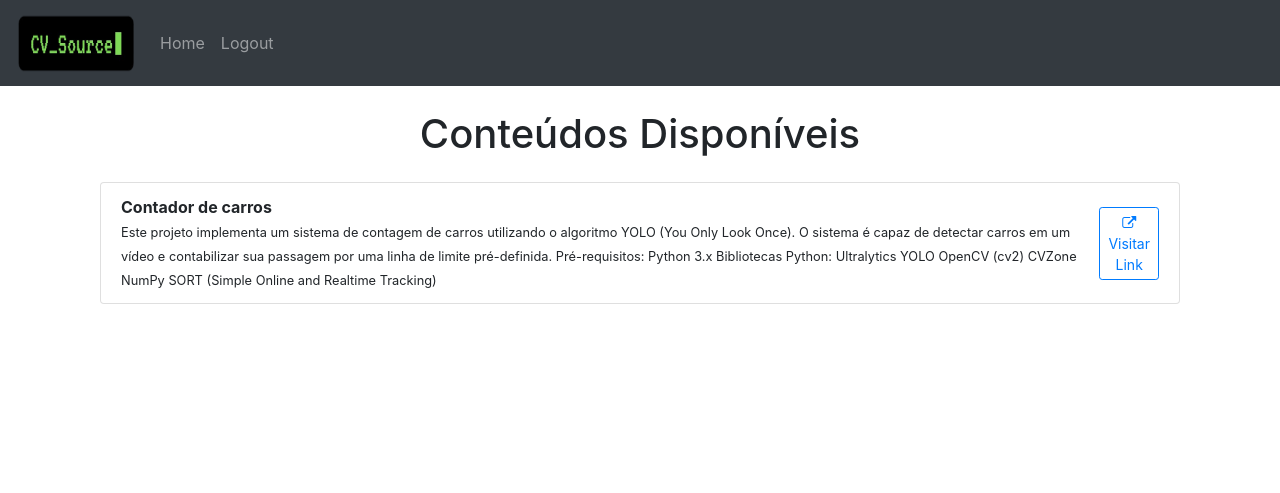
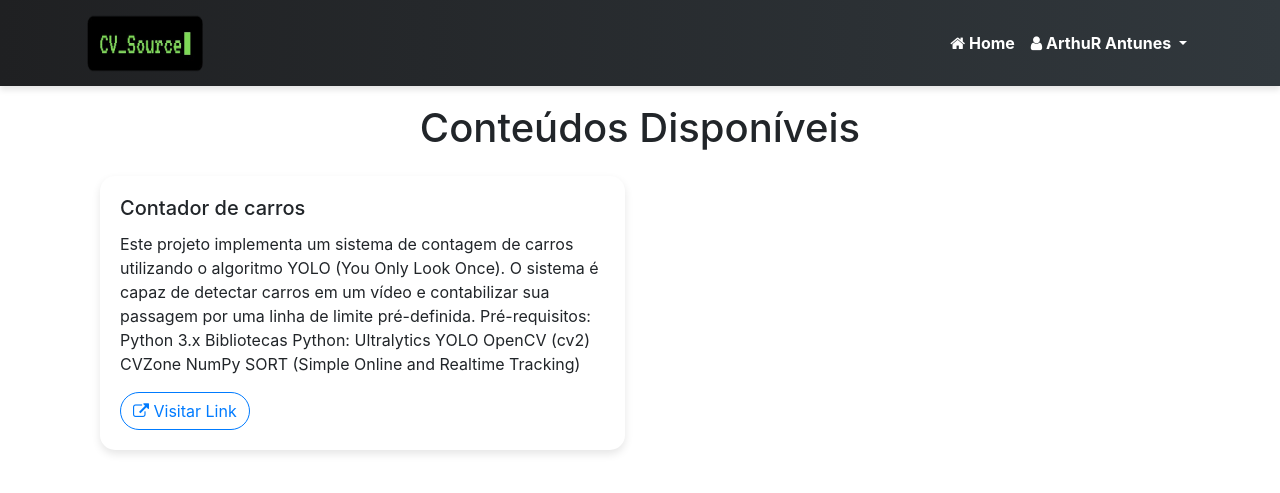
Before and after one commit to Arthur99Silva/CV_Sour, a Flask app: page / in a window 1280 px wide. Shown: the top 493 px of the page. Run offline with Flask 3, Linux system fonts and the light colour scheme; a user stored in the database is signed in; some libraries are stand-ins or nearby versions.

Commit message:
Front atualizado

```diff
--- a/website/templates/base.html
+++ b/website/templates/base.html
@@ -3,100 +3,148 @@
   <head>
     <meta charset="utf-8" />
     <meta name="viewport" content="width=device-width, initial-scale=1" />
+    <!-- Bootstrap CSS -->
     <link
       rel="stylesheet"
       href="https://stackpath.bootstrapcdn.com/bootstrap/4.4.1/css/bootstrap.min.css"
       integrity="sha384-Vkoo8x4CGsO3+Hhxv8T/Q5PaXtkKtu6ug5TOeNV6gBiFeWPGFN9MuhOf23Q9Ifjh"
       crossorigin="anonymous"
     />
+    <!-- Font Awesome CSS -->
     <link
       rel="stylesheet"
       href="https://stackpath.bootstrapcdn.com/font-awesome/4.7.0/css/font-awesome.min.css"
       crossorigin="anonymous"
     />
+    <!-- Custom CSS -->
+    <style>
+      /* Custom Navbar Styles */
+      .navbar-custom {
+        background: linear-gradient(90deg, #1f2022, #31383d);
+        box-shadow: 0 4px 6px rgba(0, 0, 0, 0.1);
+      }
+      .navbar-custom .navbar-brand img {
+        border-radius: 0%;
+        transition: transform 0.3s ease;
+      }
+      .navbar-custom .navbar-brand img:hover {
+        transform: scale(1.1);
+      }
+      .navbar-custom .nav-link {
+        color: white !important;
+        font-weight: bold;
+        transition: color 0.3s ease;
+      }
+      .navbar-custom .nav-link:hover {
+        color: #FFD700 !important;
+      }
+      .navbar-custom .dropdown-menu {
+        background-color: #535a63;
+        border: none;
+        border-radius: 0 0 10px 10px;
+      }
+      .navbar-custom .dropdown-item {
+        color: white;
+        transition: background-color 0.3s ease;
+      }
+      .navbar-custom .dropdown-item:hover {
+        background-color: #717b81;
+      }
+      /* Adjust body padding to prevent content hiding behind fixed navbar */
+      body {
+        padding-top: 80px;
+      }
+      /* Card Styles */
+      .card-custom {
+        border: none;
+        border-radius: 15px;
+        box-shadow: 0 4px 8px rgba(0, 0, 0, 0.1);
+        transition: transform 0.3s ease;
+      }
+      .card-custom:hover {
+        transform: translateY(-5px);
+      }
+      /* Button Styles */
+      .btn-custom {
+        border-radius: 50px;
+      }
+    </style>
 
     <title>{% block title %}Home{% endblock %}</title>
   </head>
   <body>
-    <nav class="navbar navbar-expand-lg navbar-dark bg-dark">
-      <a class="navbar-brand" href="/">
+    <!-- Navbar -->
+    <nav class="navbar navbar-expand-lg navbar-custom navbar-dark fixed-top">
+      <div class="container">
+        <a class="navbar-brand d-flex align-items-center" href="/">
           <img src="{{ url_for('static', filename='images/CV_Source.png') }}" width="120" height="60" alt="Logo">
+          <span class="ml-2 font-weight-bold"></span>
         </a>
-      <button
-        class="navbar-toggler"
-        type="button"
-        data-toggle="collapse"
-        data-target="#navbar"
-      >
+        <button class="navbar-toggler" type="button" data-toggle="collapse" data-target="#navbarContent"
+          aria-controls="navbarContent" aria-expanded="false" aria-label="Toggle navigation">
           <span class="navbar-toggler-icon"></span>
         </button>
-      <div class="collapse navbar-collapse" id="navbar">
-        <div class="navbar-nav">
+
+        <div class="collapse navbar-collapse" id="navbarContent">
+          <ul class="navbar-nav ml-auto">
             {% if user.is_authenticated %}
-          <a class="nav-item nav-link" id="home" href="/">Home</a>
+              <li class="nav-item">
+                <a class="nav-link" href="/">
+                  <i class="fa fa-home"></i> Home
+                </a>
+              </li>
               {% if user.is_admin %}
-          <a class="nav-item nav-link" href="/admin/content">Administração</a>
+              <li class="nav-item">
+                <a class="nav-link" href="/admin/content">
+                  <i class="fa fa-cogs"></i> Administração
+                </a>
+              </li>
               {% endif %}
-          <a class="nav-item nav-link" id="logout" href="/logout">Logout</a>
+              <li class="nav-item dropdown">
+                <a class="nav-link dropdown-toggle" href="#" id="userDropdown" role="button"
+                   data-toggle="dropdown" aria-haspopup="true" aria-expanded="false">
+                  <i class="fa fa-user"></i> {{ user.first_name }}
+                </a>
+                <div class="dropdown-menu dropdown-menu-right" aria-labelledby="userDropdown">
+                  <a class="dropdown-item" href="/logout">
+                    <i class="fa fa-sign-out"></i> Logout
+                  </a>
+                </div>
+              </li>
             {% else %}
-          <a class="nav-item nav-link" id="login" href="/login">Login</a>
-          <a class="nav-item nav-link" id="signUp" href="/sign-up">Sign Up</a>
+              <li class="nav-item">
+                <a class="nav-link" href="/login">
+                  <i class="fa fa-sign-in"></i> Login
+                </a>
+              </li>
+              <li class="nav-item">
+                <a class="nav-link" href="/sign-up">
+                  <i class="fa fa-user-plus"></i> Sign Up
+                </a>
+              </li>
             {% endif %}
+          </ul>
         </div>
       </div>
     </nav>
 
-    {% with messages = get_flashed_messages(with_categories=true) %}
-    {% if messages %}
-    {% for category, message in messages %}
-    {% if category == 'error' %}
-    <div class="alert alert-danger alter-dismissable fade show" role="alert">
-      {{ message }}
-      <button type="button" class="close" data-dismiss="alert">
-        <span aria-hidden="true">&times;</span>
-      </button>
+    <!-- Main Content -->
+    <div class="container mt-4">
+      {% block content %}{% endblock %}
     </div>
-    {% else %}
-    <div class="alert alert-success alter-dismissable fade show" role="alert">
-      {{ message }}
-      <button type="button" class="close" data-dismiss="alert">
-        <span aria-hidden="true">&times;</span>
-      </button>
-    </div>
-    {% endif %}
-    {% endfor %}
-    {% endif %}
-    {% endwith %}
 
-    <div class="container">{% block content %}{% endblock %}</div>
-
-    <script
-      src="https://code.jquery.com/jquery-3.2.1.slim.min.js"
+    <!-- Bootstrap JS and dependencies -->
+    <script src="https://code.jquery.com/jquery-3.2.1.slim.min.js"
             integrity="sha384-KJ3o2DKtIkvYIK3UENzmM7KCkRr/rE9/Qpg6aAZGJwFDMVNA/GpGFF93hXpG5KkN"
-      crossorigin="anonymous"
-    ></script>
-    <script
-      src="https://cdnjs.cloudflare.com/ajax/libs/popper.js/1.12.9/umd/popper.min.js"
+            crossorigin="anonymous"></script>
+    <script src="https://cdnjs.cloudflare.com/ajax/libs/popper.js/1.12.9/umd/popper.min.js"
             integrity="sha384-ApNbgh9B+Y1QKtv3Rn7W3mgPxhU9K/ScQsAP7hUibX39j7fakFPskvXusvfa0b4Q"
-      crossorigin="anonymous"
-    ></script>
-    <script
-      src="https://maxcdn.bootstrapcdn.com/bootstrap/4.0.0/js/bootstrap.min.js"
+            crossorigin="anonymous"></script>
+    <script src="https://maxcdn.bootstrapcdn.com/bootstrap/4.0.0/js/bootstrap.min.js"
             integrity="sha384-JZR6Spejh4U02d8jOt6vLEHfe/JQGiRRSQQxSfFWpi1MquVdAyjUar5+76PVCmYl"
-      crossorigin="anonymous"
-    ></script>
+            crossorigin="anonymous"></script>
 
     {% block javascript %}
-    <script type="text/javascript">
-      function deleteNote(noteId) {
-        fetch("/delete-note", {
-          method: "POST",
-          body: JSON.stringify({ noteId: noteId }),
-        }).then((_res) => {
-          window.location.href = "/";
-        });
-      }
-    </script>
     {% endblock %}
   </body>
 </html>
--- a/website/templates/home.html
+++ b/website/templates/home.html
@@ -4,21 +4,23 @@
 
 {% block content %}
     <div class="container mt-4">
-        <h1 class="text-center">Conteúdos Disponíveis</h1>
-        <ul class="list-group mt-4">
+        <h1 class="text-center mb-4">Conteúdos Disponíveis</h1>
+        <div class="row">
             {% for content in contents %}
-            <li class="list-group-item d-flex justify-content-between align-items-center">
-                <div>
-                    <strong>{{ content.title }}</strong><br>
-                    <small>{{ content.description }}</small>
+            <div class="col-md-6 mb-4">
+                <div class="card card-custom">
+                    <div class="card-body">
+                        <h5 class="card-title">{{ content.title }}</h5>
+                        <p class="card-text">{{ content.description }}</p>
+                        {% if content.link %}
+                        <a href="{{ content.link }}" class="btn btn-outline-primary btn-custom" target="_blank">
+                            <i class="fa fa-external-link"></i> Visitar Link
+                        </a>
+                        {% endif %}
+                    </div>
                 </div>
-                {% if content.link %}
-                <a href="{{ content.link }}" class="btn btn-outline-primary btn-sm" target="_blank">
-                    <i class="fa fa-external-link"></i> Visitar Link
-                </a>
-                {% endif %}
-            </li>
+            </div>
             {% endfor %}
-        </ul>
+        </div>
     </div>
 {% endblock %}
--- a/website/templates/login.html
+++ b/website/templates/login.html
@@ -5,8 +5,9 @@
     <div class="container mt-5">
         <div class="row justify-content-center">
             <div class="col-md-6">
-                <h3 class="text-center">Login</h3>
-                <form method="POST" class="mt-4">
+                <div class="card shadow-sm p-4">
+                    <h3 class="text-center mb-4">Login</h3>
+                    <form method="POST">
                         <div class="form-group">
                             <label for="email">Email Address</label>
                             <input type="email" class="form-control" id="email" name="email" placeholder="Enter email" required>
@@ -22,4 +23,5 @@
                 </div>
             </div>
         </div>
+    </div>
 {% endblock %}
```
Also changed, not shown: website/templates/admin_content.html (+18 -12 lines), website/templates/sign_up.html (+5 -3 lines). Lines whose indentation alone changed are shown as unchanged.
